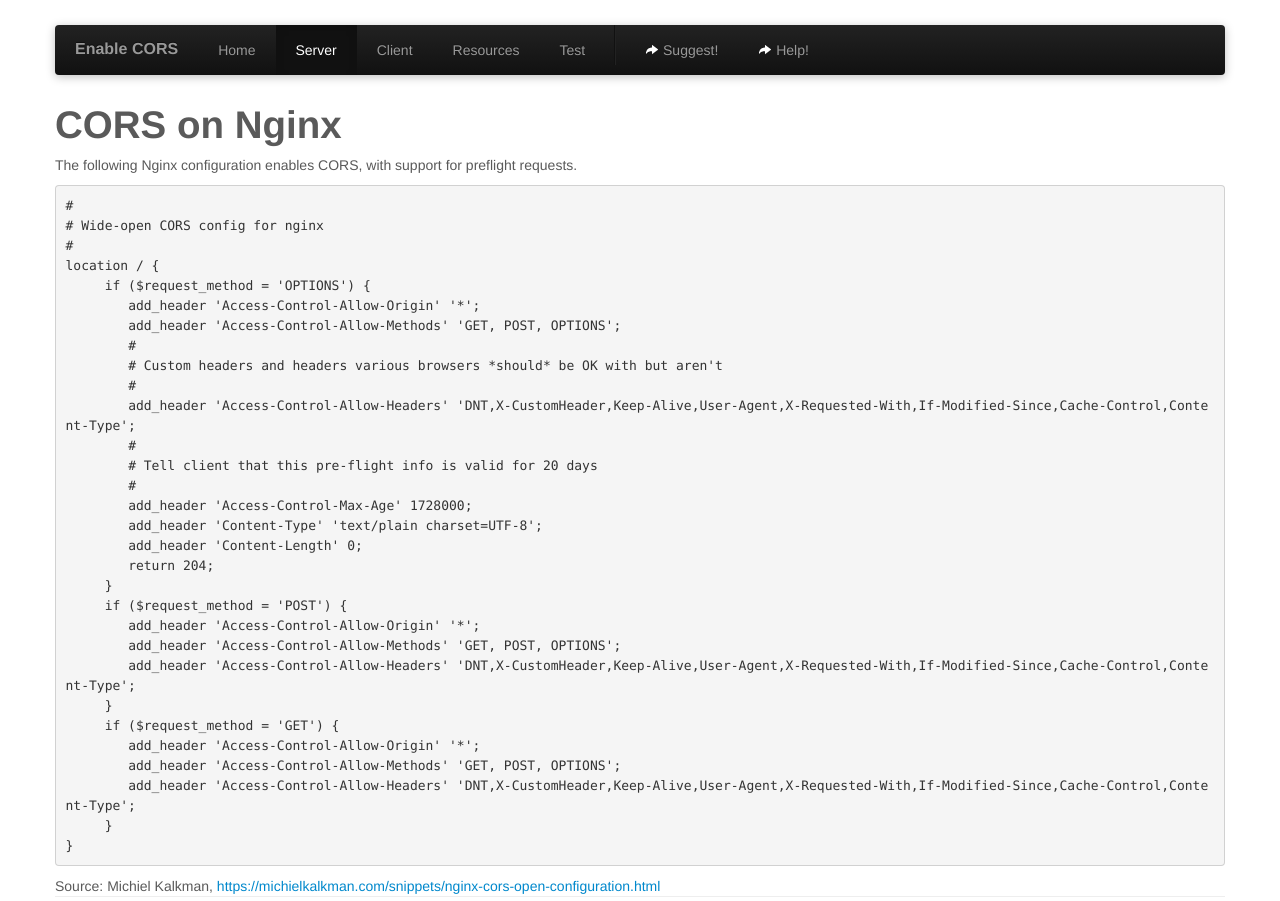
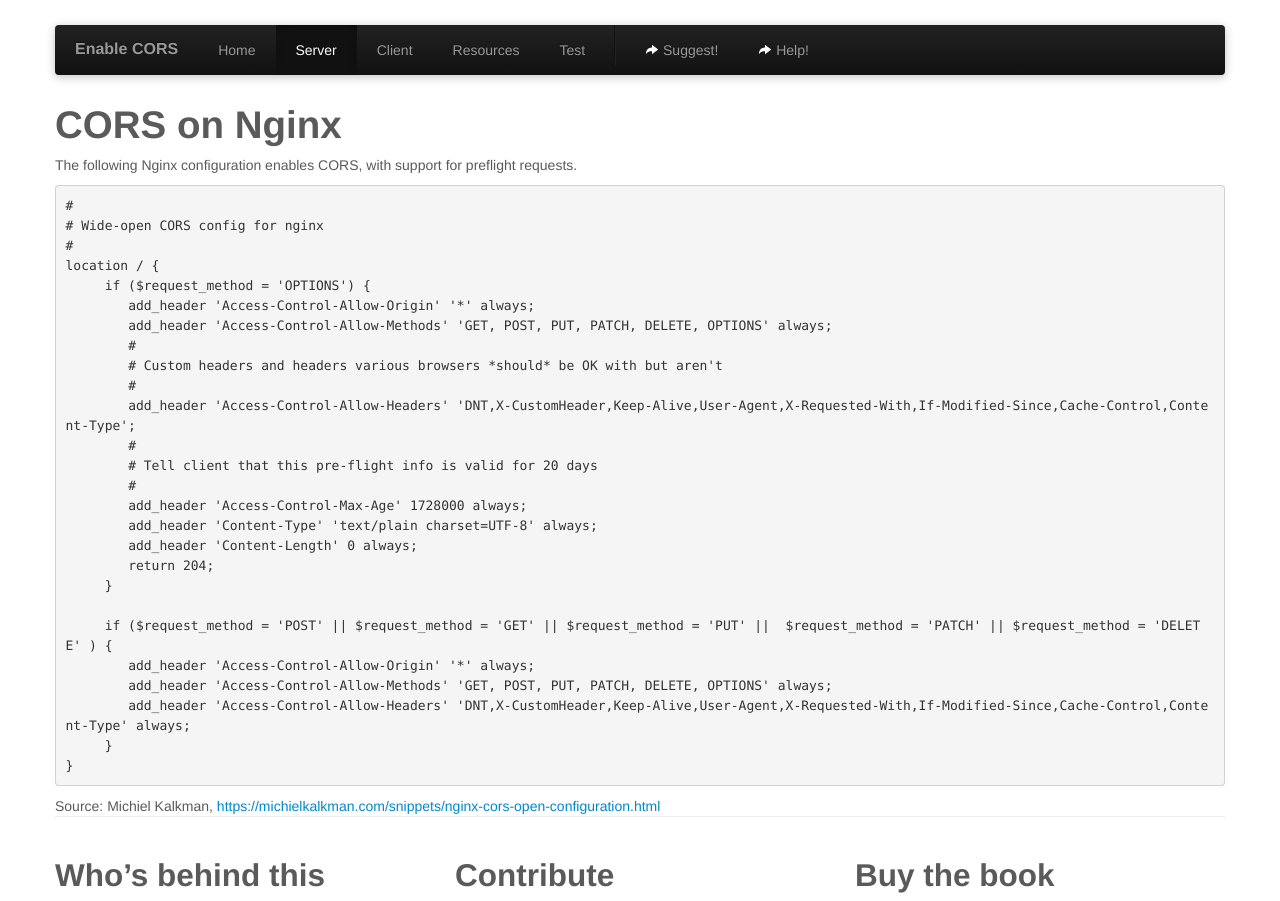
Before and after one commit to monsur/enable-cors.org, a Jekyll site: the page built from server_nginx.html, in a window 1280 px wide, cut to the strip 0-901 px from the top of the page. Built offline with Jekyll 4.4.1, drawn with Linux system fonts in a browser that asks for light colours.

Commit message:
Add always to add_header and other http verbs in nginx config
By default, Nginx add_header directive does not work if HTTP status code is 40x or 50x. To make it work regardless status code, I added `always` at the end. Related to https://github.com/monsur/enable-cors.org/issues/106

Also, I added `PUT`, `PATCH`, and `DELETE` verbs to the `Access-Control-Allow-Methods` and a little bit refactored code.

Please let me know if you have any questions.

```diff
--- a/server_nginx.html
+++ b/server_nginx.html
@@ -16,8 +16,8 @@ title: enable cross-origin resource sharing
 #
 location / {
      if ($request_method = 'OPTIONS') {
-        add_header 'Access-Control-Allow-Origin' '*';
-        add_header 'Access-Control-Allow-Methods' 'GET, POST, OPTIONS';
+        add_header 'Access-Control-Allow-Origin' '*' always;
+        add_header 'Access-Control-Allow-Methods' 'GET, POST, PUT, PATCH, DELETE, OPTIONS' always;
         #
         # Custom headers and headers various browsers *should* be OK with but aren't
         #
@@ -25,20 +25,16 @@ location / {
         #
         # Tell client that this pre-flight info is valid for 20 days
         #
-        add_header 'Access-Control-Max-Age' 1728000;
-        add_header 'Content-Type' 'text/plain charset=UTF-8';
-        add_header 'Content-Length' 0;
+        add_header 'Access-Control-Max-Age' 1728000 always;
+        add_header 'Content-Type' 'text/plain charset=UTF-8' always;
+        add_header 'Content-Length' 0 always;
         return 204;
      }
-     if ($request_method = 'POST') {
-        add_header 'Access-Control-Allow-Origin' '*';
-        add_header 'Access-Control-Allow-Methods' 'GET, POST, OPTIONS';
-        add_header 'Access-Control-Allow-Headers' 'DNT,X-CustomHeader,Keep-Alive,User-Agent,X-Requested-With,If-Modified-Since,Cache-Control,Content-Type';
-     }
-     if ($request_method = 'GET') {
-        add_header 'Access-Control-Allow-Origin' '*';
-        add_header 'Access-Control-Allow-Methods' 'GET, POST, OPTIONS';
-        add_header 'Access-Control-Allow-Headers' 'DNT,X-CustomHeader,Keep-Alive,User-Agent,X-Requested-With,If-Modified-Since,Cache-Control,Content-Type';
+
+     if ($request_method = 'POST' || $request_method = 'GET' || $request_method = 'PUT' ||  $request_method = 'PATCH' || $request_method = 'DELETE' ) {
+        add_header 'Access-Control-Allow-Origin' '*' always;
+        add_header 'Access-Control-Allow-Methods' 'GET, POST, PUT, PATCH, DELETE, OPTIONS' always;
+        add_header 'Access-Control-Allow-Headers' 'DNT,X-CustomHeader,Keep-Alive,User-Agent,X-Requested-With,If-Modified-Since,Cache-Control,Content-Type' always;
      }
 }
 </pre>
```
